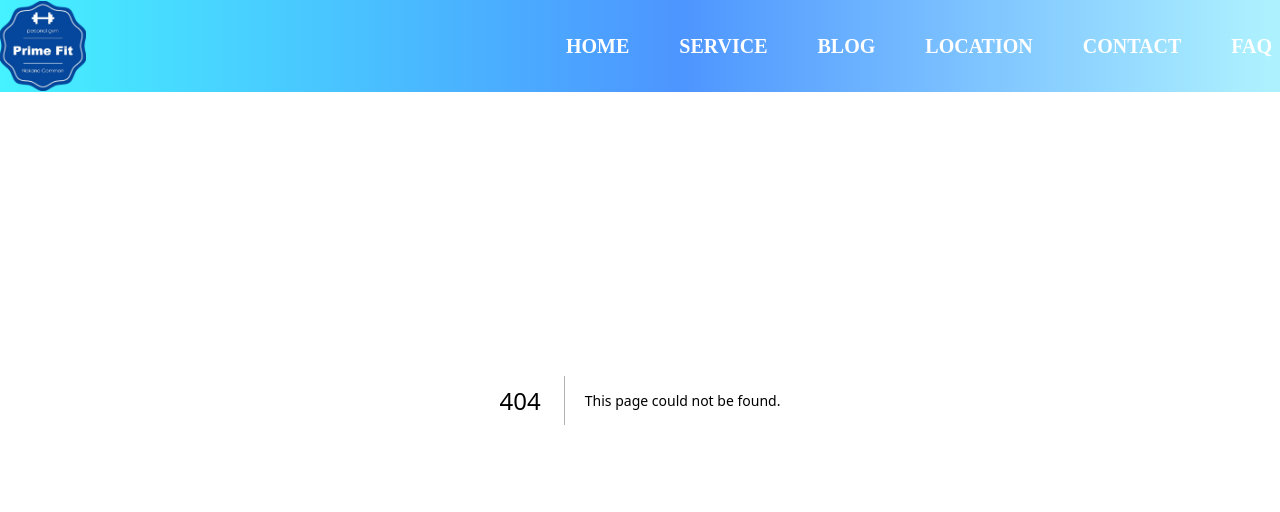
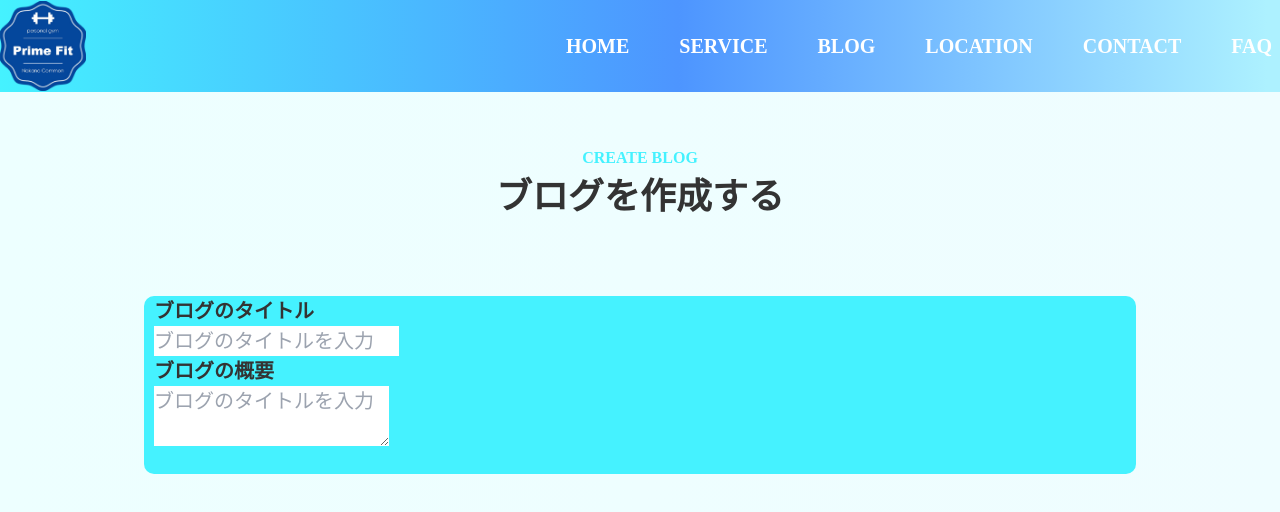
Before and after one commit to saitoshi/nakanoPrimeFit2, a Next.js app in the folder src/: page /create-blog in a window 1280 px wide. Before the commit this address had no page. Shown: the top 512 px of the page. Built offline with nearby package versions, Linux system fonts and the light colour scheme.

Commit message:
issue-09 - added the blog creation page

```diff
--- /dev/null
+++ b/src/app/components/BlogRelated/BlogForm.tsx
@@ -0,0 +1,57 @@
+'use client';
+import { useState, useEffect } from 'react';
+import { LoadingWheel } from '../LoadingWheel/LoadingWheel';
+import { getToken } from '@/app/utils/assistFunctions/userFunctions';
+import { IBlog } from '@/app/constants/type';
+import './style.css';
+export const BlogForm = () => {
+  // variable declaration to store the new blog information
+  const [title, setTitle] = useState<IBlog['title']>('');
+  const [description, setDescription] = useState<IBlog['description']>('');
+  const [thumbnail, setThumbnail] = useState<IBlog['thumbnail']>('');
+  const [content, setContent] = useState<IBlog['content']>('');
+  const [categories, setCategories] = useState<IBlog['categories']>([]);
+  const [contentImg, setContentImg] = useState<IBlog['contentImg']>([]);
+  const [status, setStatus] = useState<IBlog['status']>('draft');
+  const [author, setAuthor] = useState<IBlog['author']>('');
+  const [load, setLoad] = useState<boolean>(false);
+  const [verified, setVerified] = useState<boolean>(false);
+  const [success, setSuccess] = useState<boolean>(false);
+  const [isError, setIsError] = useState<boolean>(false);
+  const [error, setError] = useState<string>('');
+
+  useEffect(() => {});
+  if (load) {
+    return <LoadingWheel />;
+  }
+  return (
+    <div id='blogForm'>
+      <form className='formCreation'>
+        <div className='rowSplit'>
+          <div className='bigLeftCol'>
+            <label htmlFor='title' className='formHeader'>
+              ブログのタイトル
+            </label>
+            <br />
+            <input
+              type='title'
+              id='title'
+              name='title'
+              placeholder='ブログのタイトルを入力'></input>
+            <br />
+            <label htmlFor='description' className='formHeader'>
+              ブログの概要
+            </label>
+            <br />
+            <textarea
+              id='description'
+              name='description'
+              placeholder='ブログのタイトルを入力'></textarea>
+            <br />
+          </div>
+          <div className='smlRightCol'></div>
+        </div>
+      </form>
+    </div>
+  );
+};
--- /dev/null
+++ b/src/app/components/BlogRelated/style.css
@@ -0,0 +1,17 @@
+#blogForm {
+  margin: 0 auto;
+  font-size: 20px;
+}
+
+.formCreation {
+  margin: 0 10%;
+  background-color: rgba(69, 242, 255, 1);
+  border-radius: 10px;
+  padding: 0 10px 10px 10px;
+}
+
+.formHeader {
+  text-align: left;
+  font-weight: 700;
+  color: #333;
+}
--- a/src/app/components/Dashboard Related/style.css
+++ b/src/app/components/Dashboard Related/style.css
@@ -6,6 +6,7 @@
   min-width: 800px;
   background-color: white;
   border-radius: 10px;
+  overflow: visible;
 }
 
 .tabMenu {
--- a/src/app/constants/type.d.ts
+++ b/src/app/constants/type.d.ts
@@ -24,4 +24,5 @@ export interface IBlog {
   lastModified: Date;
   contentImg?: string[];
   status: string;
+  author?: string;
 }
--- /dev/null
+++ b/src/app/create-blog/page.tsx
@@ -0,0 +1,15 @@
+import type { Metadata } from 'next';
+import { BlogForm } from '../components/BlogRelated/BlogForm';
+export default function CreateBlog() {
+  return (
+    <div>
+      <div className='pageContainer'>
+        <h2>
+          <p className='subHeader'>CREATE BLOG</p>
+          <p className='mainHeader'>ブログを作成する</p>
+        </h2>
+        <BlogForm />
+      </div>
+    </div>
+  );
+}
--- a/src/app/globals.css
+++ b/src/app/globals.css
@@ -15,6 +15,7 @@ body {
   );
   width: 100%;
   font-family: Zen Kaku Gothic New;
+  overflow: auto;
 }
 
 #navMenu {
```
